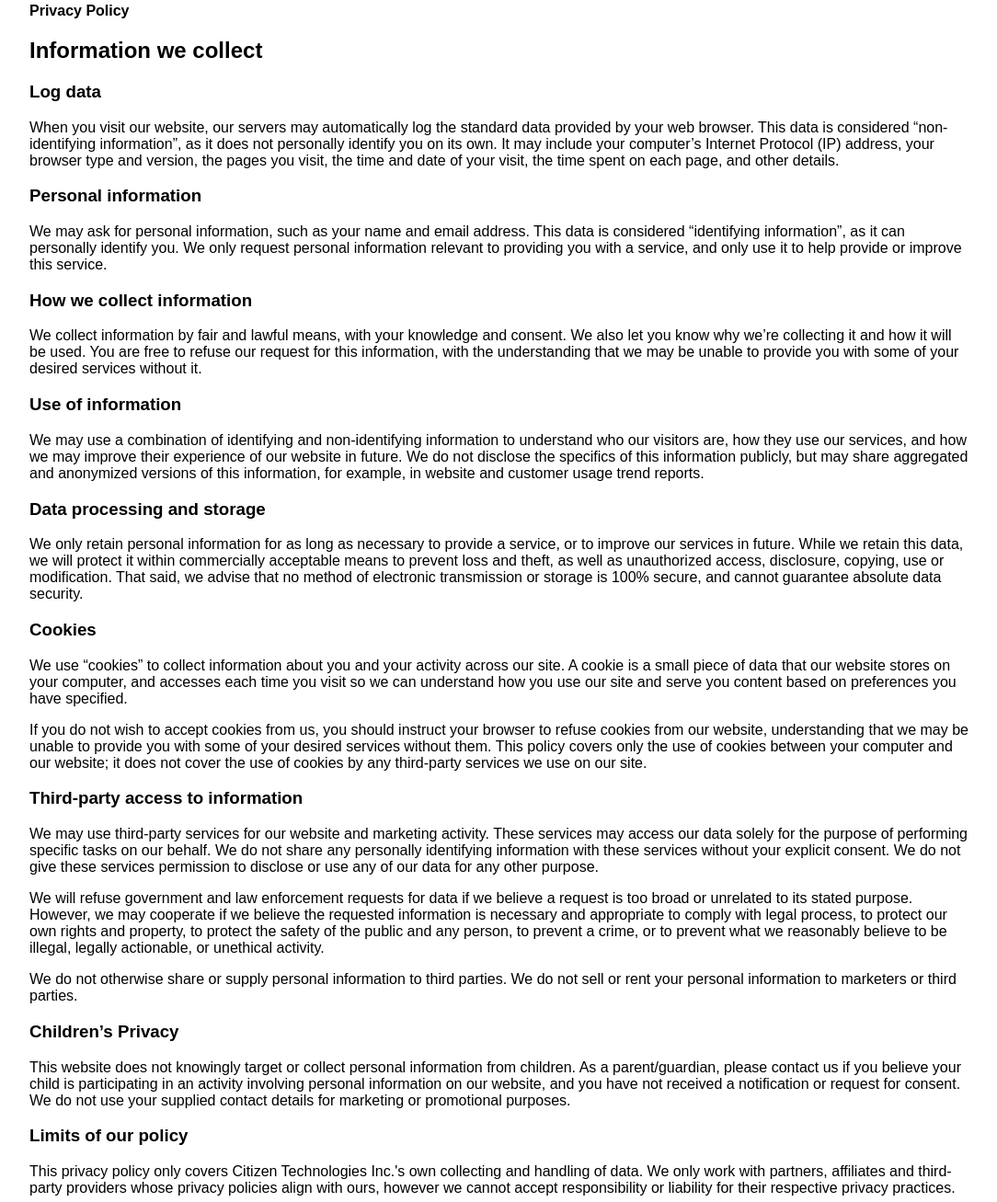
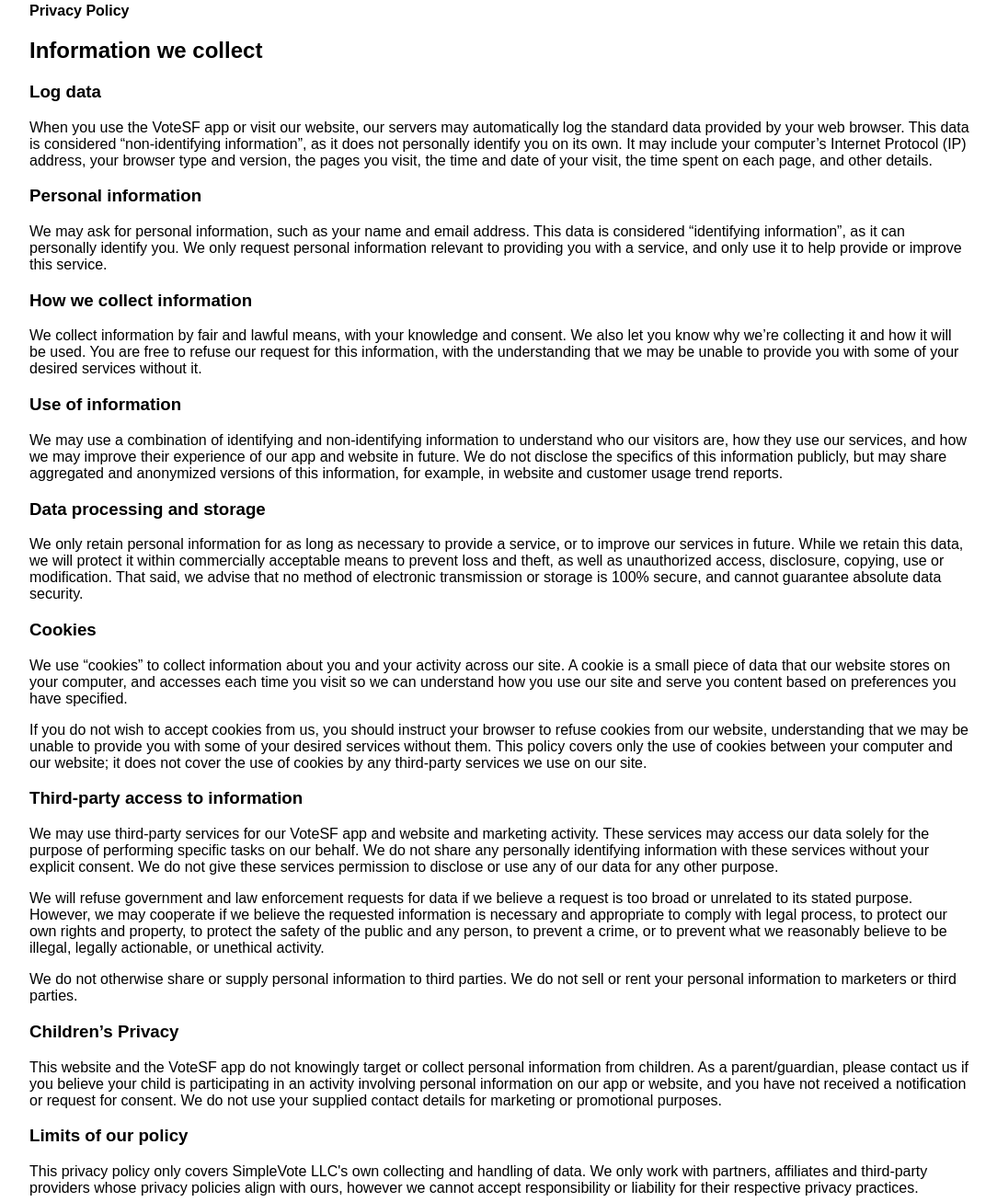
Before and after one commit to simplevote/votesf-site, a plain HTML site: page privacy.html in a window 1280 px wide. Shown: the part 13-1320 px from the top of the page at 92% size, without its empty margins (96-1180 px from the left). Drawn offline with Linux system fonts and the light colour scheme.

Commit message:
Update privacy policy

```diff
--- a/privacy.html
+++ b/privacy.html
@@ -18,7 +18,7 @@
     <strong>Privacy Policy</strong> <p>
     <h2> Information we collect</h2>
     <h3>Log data</h3>
-    <p>When you visit our website, our servers may automatically log the standard data provided by your web browser. This data is considered “non-identifying information”, as it does not personally identify you on its own. It may include your computer’s Internet Protocol (IP) address, your browser type and version, the pages you visit, the time and date of your visit, the time spent on each page, and other details.</p>
+    <p>When you use the VoteSF app or visit our website, our servers may automatically log the standard data provided by your web browser. This data is considered “non-identifying information”, as it does not personally identify you on its own. It may include your computer’s Internet Protocol (IP) address, your browser type and version, the pages you visit, the time and date of your visit, the time spent on each page, and other details.</p>
 
  <h3>Personal information</h3>
  <p>We may ask for personal information, such as your name and email address. This data is considered “identifying information”, as it can personally identify you. We only request personal information relevant to providing you with a service, and only use it to help provide or improve this service.</p>
@@ -29,7 +29,7 @@
 
 
  <h3>Use of information</h3>
- <p>We may use a combination of identifying and non-identifying information to understand who our visitors are, how they use our services, and how we may improve their experience of our website in future. We do not disclose the specifics of this information publicly, but may share aggregated and anonymized versions of this information, for example, in website and customer usage trend reports.</p>
+ <p>We may use a combination of identifying and non-identifying information to understand who our visitors are, how they use our services, and how we may improve their experience of our app and website in future. We do not disclose the specifics of this information publicly, but may share aggregated and anonymized versions of this information, for example, in website and customer usage trend reports.</p>
 
 
  <h3>Data processing and storage</h3>
@@ -44,7 +44,7 @@
 
 
  <h3>Third-party access to information</h3>
- <p>We may use third-party services for our website and marketing activity. These services may access our data solely for the purpose of performing specific tasks on our behalf. We do not share any personally identifying information with these services without your explicit consent. We do not give these services permission to disclose or use any of our data for any other purpose.</p>
+ <p>We may use third-party services for our VoteSF app and website and marketing activity. These services may access our data solely for the purpose of performing specific tasks on our behalf. We do not share any personally identifying information with these services without your explicit consent. We do not give these services permission to disclose or use any of our data for any other purpose.</p>
 
 
  <p>We will refuse government and law enforcement requests for data if we believe a request is too broad or unrelated to its stated purpose. However, we may cooperate if we believe the requested information is necessary and appropriate to comply with legal process, to protect our own rights and property, to protect the safety of the public and any person, to prevent a crime, or to prevent what we reasonably believe to be illegal, legally actionable, or unethical activity.</p>
@@ -54,11 +54,11 @@
 
 
  <h3>Children’s Privacy</h3>
- <p>This website does not knowingly target or collect personal information from children. As a parent/guardian, please contact us if you believe your child is participating in an activity involving personal information on our website, and you have not received a notification or request for consent. We do not use your supplied contact details for marketing or promotional purposes.</p>
+ <p>This website and the VoteSF app do not knowingly target or collect personal information from children. As a parent/guardian, please contact us if you believe your child is participating in an activity involving personal information on our app or website, and you have not received a notification or request for consent. We do not use your supplied contact details for marketing or promotional purposes.</p>
 
 
  <h3>Limits of our policy</h3>
- <p>This privacy policy only covers Citizen Technologies Inc.'s own collecting and handling of data. We only work with partners, affiliates and third-party providers whose privacy policies align with ours, however we cannot accept responsibility or liability for their respective privacy practices.</p>
+ <p>This privacy policy only covers SimpleVote LLC's own collecting and handling of data. We only work with partners, affiliates and third-party providers whose privacy policies align with ours, however we cannot accept responsibility or liability for their respective privacy practices.</p>
 
 
  <p>Our website may link to external sites that are not operated by us. Please be aware that we have no control over the content and policies of those sites, and cannot accept responsibility or liability for their respective privacy practices.</p>
@@ -81,6 +81,6 @@
 Peter Darche
 
 
-This policy is effective as of September 12, 2022.
+This policy is effective as of October 11th, 2022.
 </body>
 </html>
```
